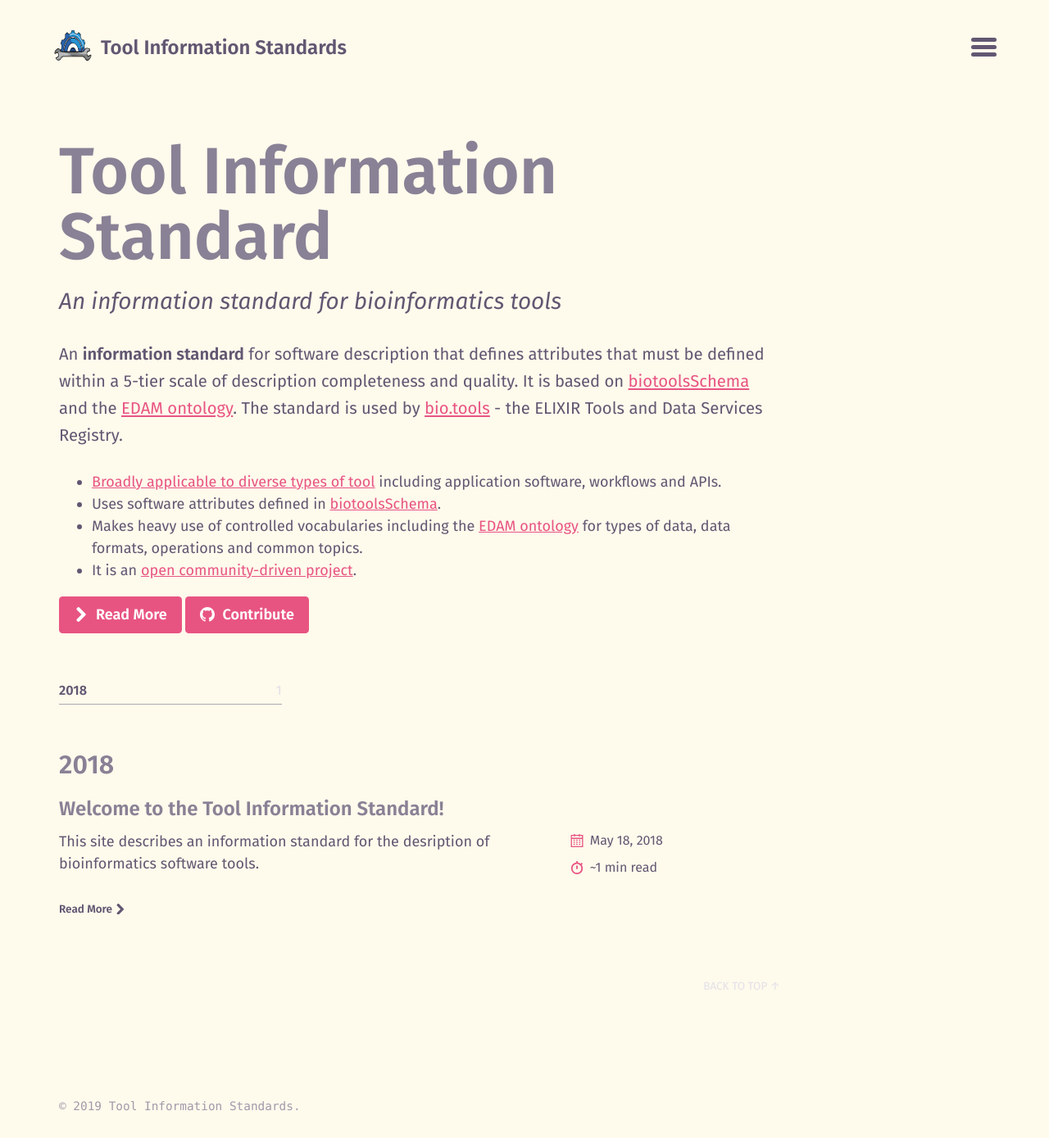
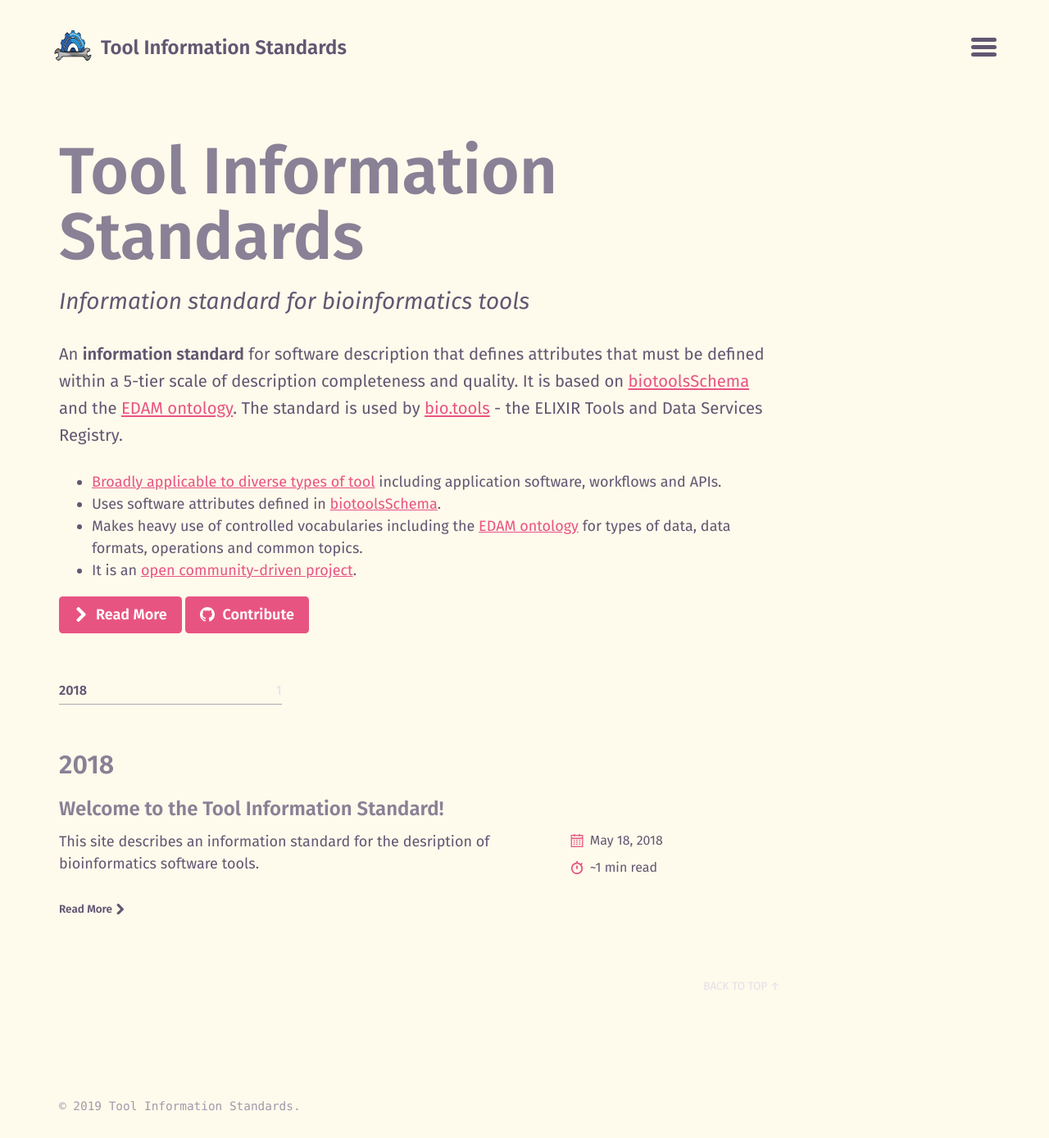
Before and after one commit to bio-tools/Tool-Information-Standards, a Jekyll site: the page built from docs/index.md, in a window 1280 px wide. Shown: the whole page at 82% size. Built offline with Jekyll 4.4.1, drawn with Linux system fonts in a browser that asks for light colours.

Commit message:
url fixes

```diff
--- a/docs/index.md
+++ b/docs/index.md
@@ -2,8 +2,8 @@
 layout: posts
 paginate: true
 entries_layout: list # list, grid
-alt_title: "Tool Information Standard"
-sub_title: "An information standard for bioinformatics tools"
+alt_title: "Tool Information Standards"
+sub_title: "Information standard for bioinformatics tools"
 image: # splash image goes here /assets/images/...
 introduction: |
   An **information standard** for software description that defines attributes that must be defined within a 5-tier scale of description completeness and quality.  It is based on [biotoolsSchema](https://github.com/bio-tools/biotoolsschema) and the [EDAM ontology](https://github.com/edamontology/edamontology). The standard is used by [bio.tools](https://bio.tools) - the ELIXIR Tools and Data Services Registry.
@@ -16,7 +16,7 @@ introduction: |
 actions:
   - label: "Read More"
     icon: arrow-right
-    url: "https://bio-tools.github.io/Tool-Information-Standard/tool_information_standard.html"
+    url: "https://bio-tools.github.io/Tool-Information-Standards/tool_information_standard.html"
   - label: "Contribute"
     icon: github
     url: "https://github.com/bio-tools/Tool-Information-Standard"
```
Also changed, not shown: docs/tool_information_standard.md (+2 -2 lines).
